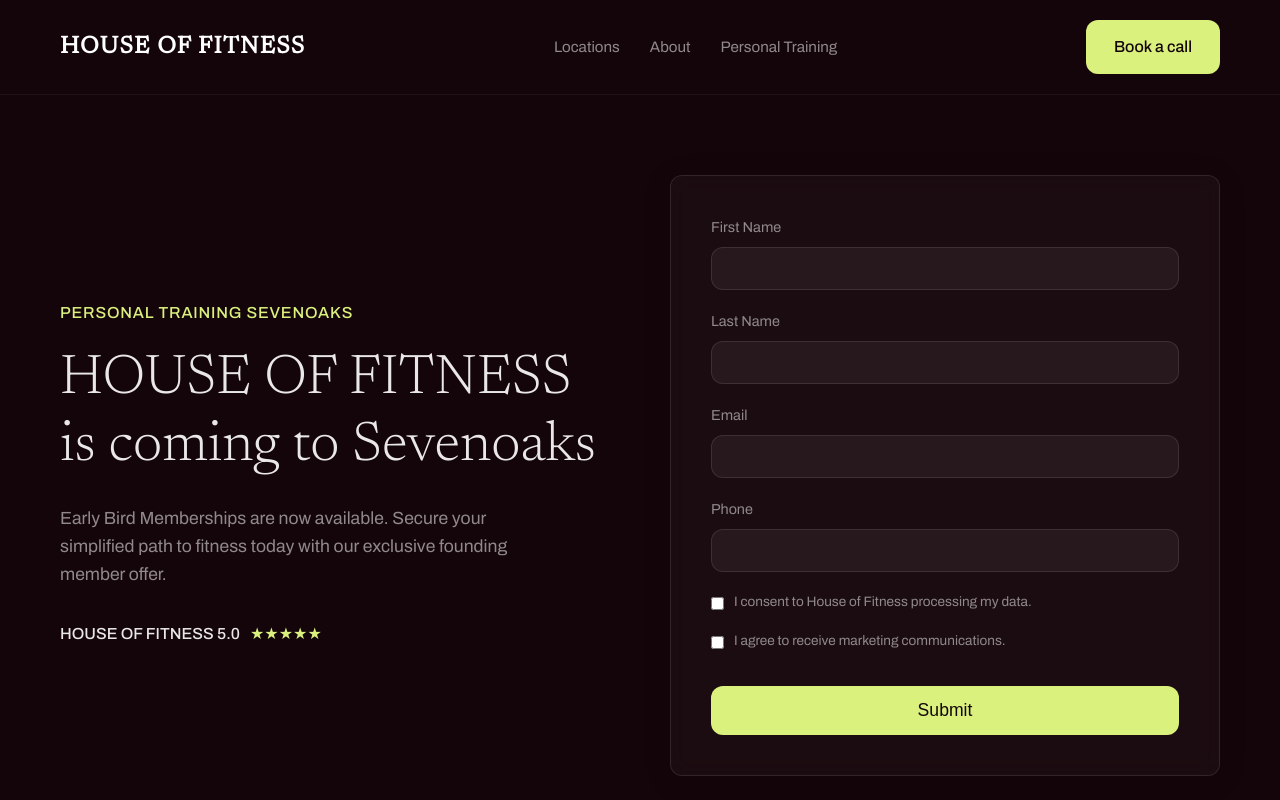
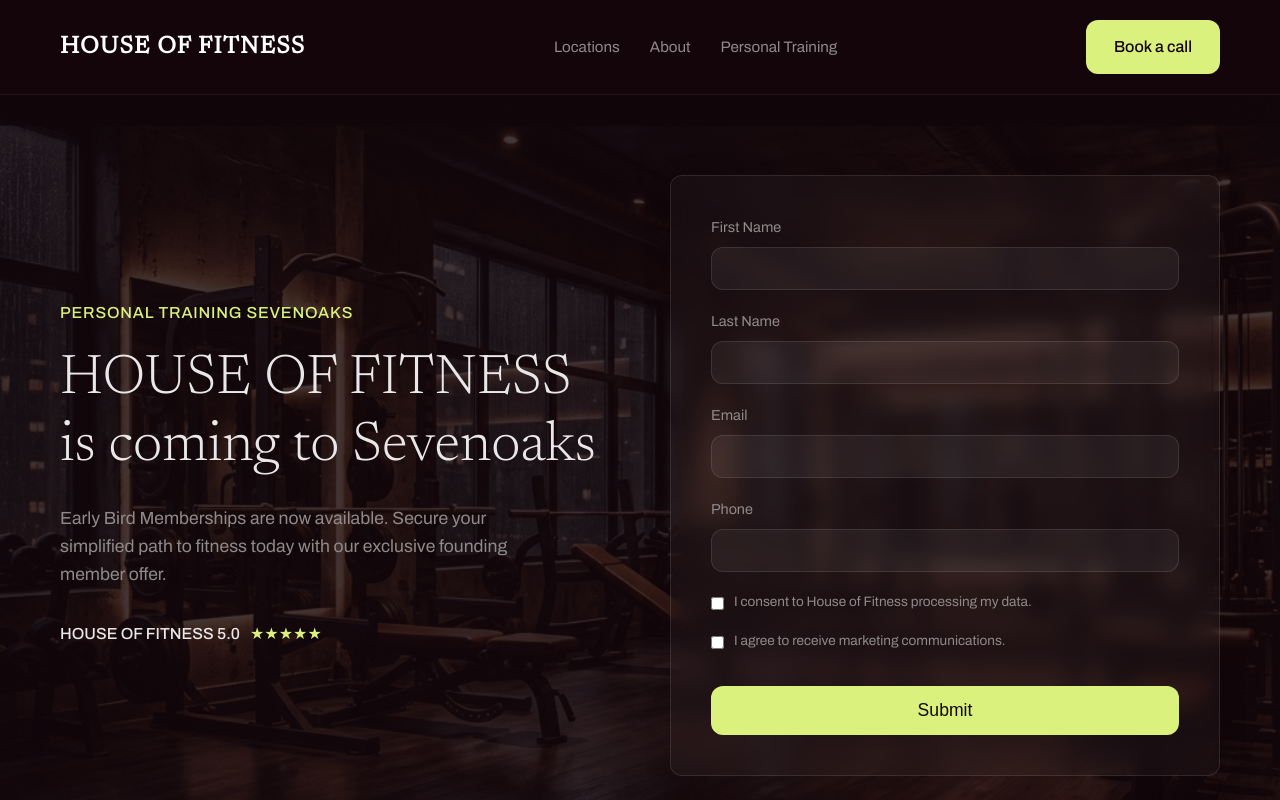
Before and after one commit to rezbarad/HOF-LP, a plain HTML site: page index.html in a window 1280 px wide. Shown: the top 800 px of the page. Drawn offline with Linux system fonts and the light colour scheme.

Commit message:
fix: add missing hero background image

```diff
--- a/css/style.css
+++ b/css/style.css
@@ -122,6 +122,9 @@
 /* Hero Section */
 .hero {
     background-color: var(--clr-bg-plum);
+    background-image: linear-gradient(rgba(20, 5, 10, 0.8), rgba(20, 5, 10, 0.8)), url('../images/hero-bg.png');
+    background-size: cover;
+    background-position: center;
     padding: 80px 0 100px;
     position: relative;
 }
```
Also changed, not shown: images/hero-bg.png (added).
